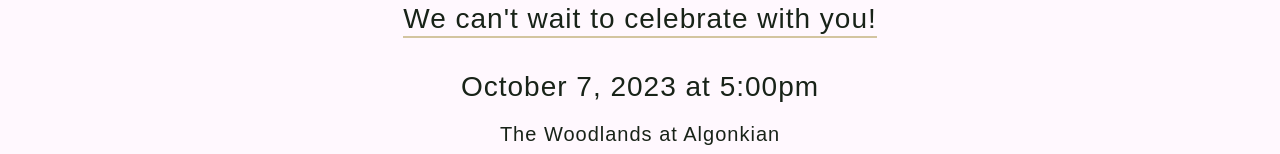
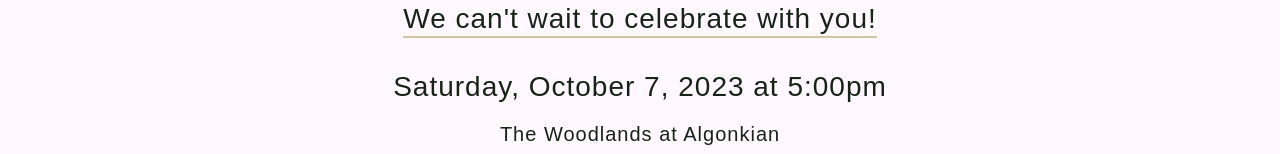
Before and after one commit to HannahStahl/wedding, a React (Create React App) app: page / in a window 1280 px wide. Shown: the part 786-940 px from the top of the page. Built offline with nearby package versions, Linux system fonts and the light colour scheme; a web font is replaced by a local one.

Commit message:
Add days of week

```diff
--- a/src/components/Home.js
+++ b/src/components/Home.js
@@ -13,7 +13,7 @@
         <div className="home-header-wrapper">
           <h1 className="home-header">We can't wait to celebrate with you!</h1>
         </div>
-        <h1 className="home-subheader">October 7, 2023 at 5:00pm</h1>
+        <h1 className="home-subheader">Saturday, October 7, 2023 at 5:00pm</h1>
         <p>
           The Woodlands at Algonkian<br />
           47001 Fairway Dr<br />
--- a/src/components/Logistics.js
+++ b/src/components/Logistics.js
@@ -10,7 +10,7 @@
             <h1 className="logistics-header">Ceremony and Reception</h1>
             <p>
               <b>Date and Time:</b><br />
-              October 7, 2023, 5:00pm - 11:00pm<br />
+              Saturday, October 7, 2023, 5:00pm - 11:00pm<br />
               <i>Please arrive early and enjoy the beautiful park!</i>
             </p>
             <p>
@@ -37,7 +37,7 @@
             <h1 className="logistics-header">Brunch</h1>
             <p>
               <b>Date and Time:</b><br />
-              October 8, 2023, 9:30am - 12:00pm<br />
+              Sunday, October 8, 2023, 9:30am - 12:00pm<br />
             </p>
             <p>
               <b>Location:</b><br />
```
